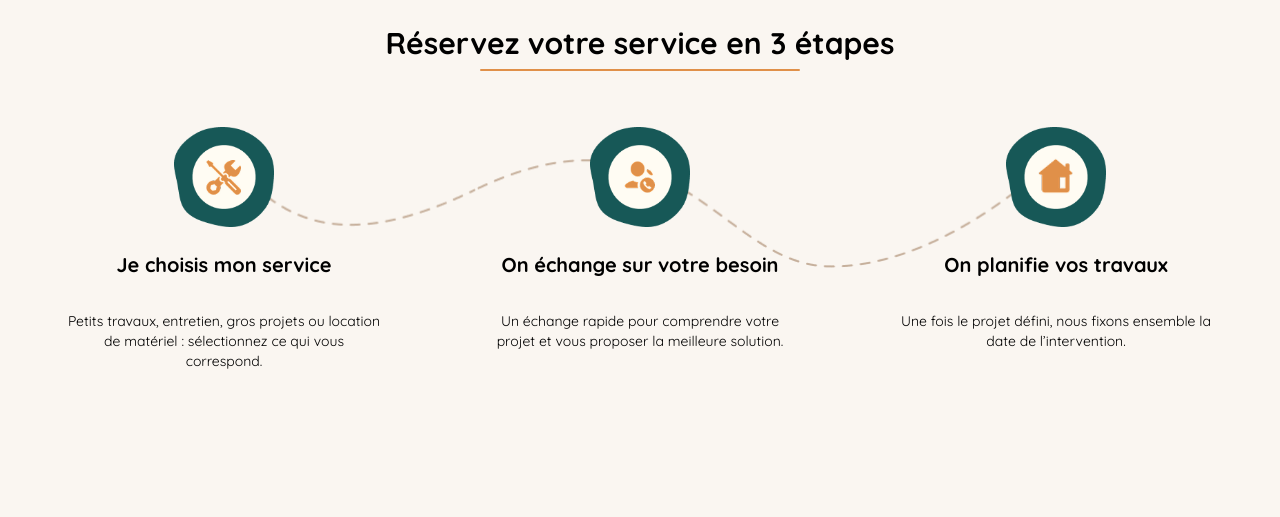
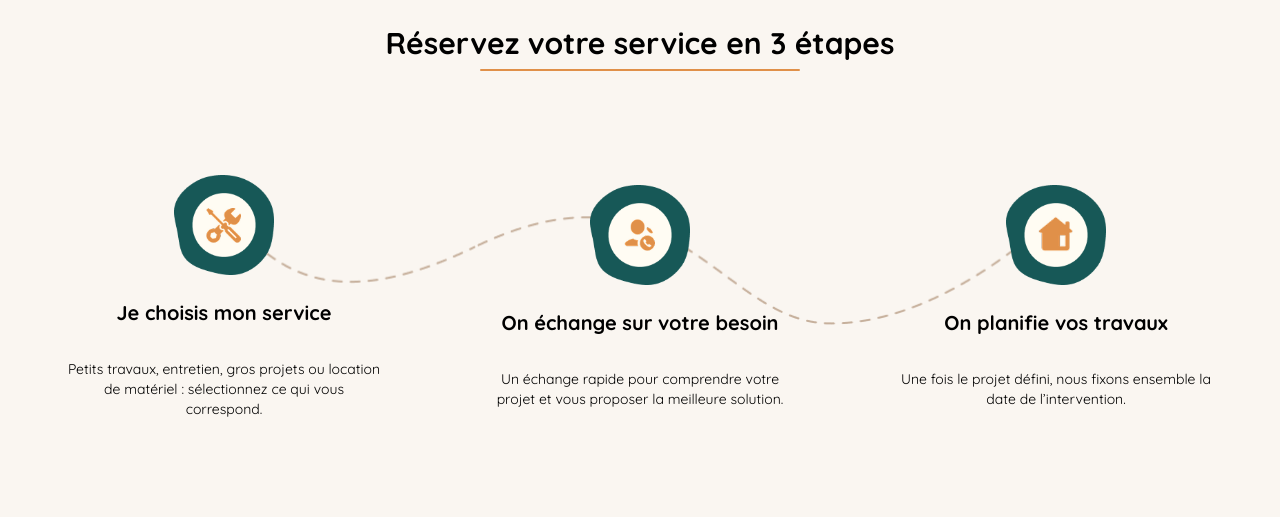
Before and after one commit to CyrThoDev/RobinServices, a Next.js app: page / in a window 1280 px wide. Shown: the part 1680-2197 px from the top of the page. Built offline with nearby package versions, Linux system fonts and the light colour scheme; no server answers.

Commit message:
style update

```diff
--- a/src/components/organisms/InterventionZone.tsx
+++ b/src/components/organisms/InterventionZone.tsx
@@ -4,7 +4,7 @@ import CarteZoneWrapper from "../molecules/CarteZoneWrapper";
 
 function InterventionZone() {
 	return (
-		<section className="bg-lightbg md:px-20">
+		<section className="bg-lightbg px-10 lg:px-20 py-20">
 			<div className=" flex flex-col lg:flex-row items-center justify-between gap-12">
 				<div className="w-full lg:w-1/2">
 					<InterventionCities />
--- a/src/components/organisms/Reservation.tsx
+++ b/src/components/organisms/Reservation.tsx
@@ -41,18 +41,18 @@ export default function Reservation() {
 				</h2>
 
 				<div className="relative flex justify-center items-center mb-8">
-					<div className="relative w-full lg:max-w-6xl flex flex-col lg:flex-row justify-between items-stretch gap-8 text-black">
+					<div className=" relative w-full lg:max-w-6xl flex flex-col lg:flex-row justify-between items-center gap-8 text-black">
 					{steps.map((step) => (
   <div
     key={step.id}
-    className="flex flex-col items-center text-center max-w-xs min-h-[340px] h-full relative"
+    className="flex flex-col items-center  justify-center text-center max-w-xs min-h-[340px] h-full relative"
   >
     <IconStep {...step} />
   </div>
 ))}
 
 						{/* Ligne pointillée centrée derrière les blocs */}
-<div className="hidden lg:block absolute  top-1.5 left-[12%] right-[12%] z-0">
+<div className="hidden lg:block absolute -translate-y-10 left-[12%] right-[12%] z-0">
   <Image
     src="/Dashline.png"
     alt="ligne pointillée"
```
